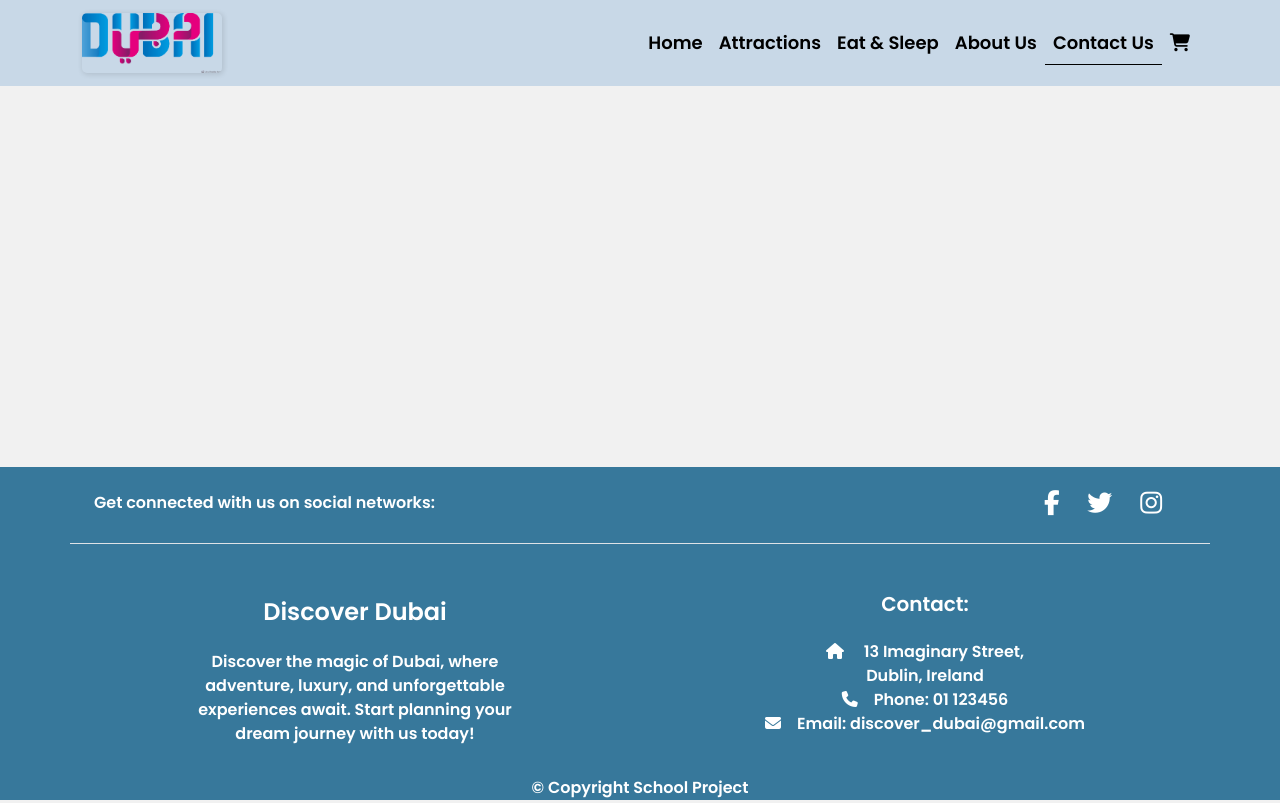
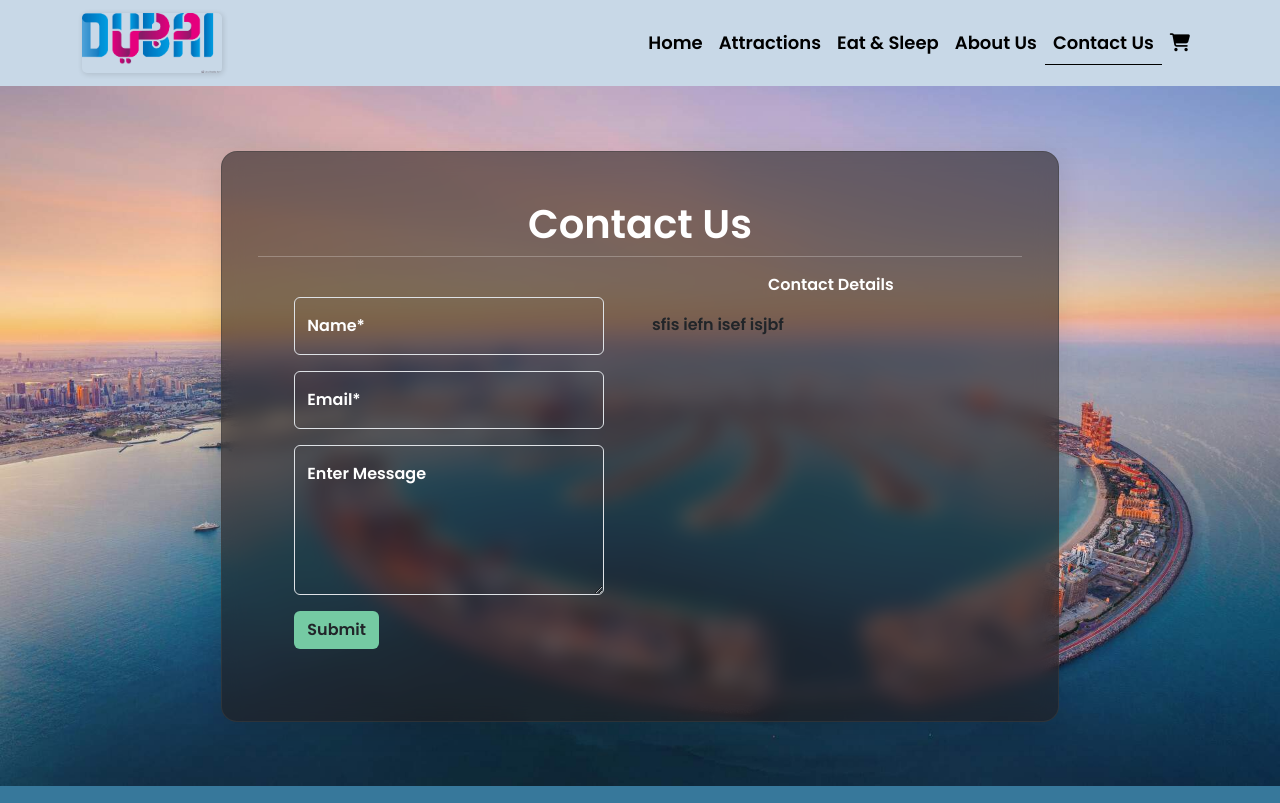
Before and after one commit to Dayana-N/travel-website, a plain HTML site: page contact.html in a window 1280 px wide. Shown: the top 803 px of the page. Drawn offline with nearby package versions, Linux system fonts and the light colour scheme.

Commit message:
add contact form

```diff
--- a/assets/styles/style.css
+++ b/assets/styles/style.css
@@ -217,6 +217,45 @@ img {
     padding: 50px;
 }
 
+/* Contact Page */
+.contact-img {
+    background-image: url(../media/images/dubai_beach_the_palm.jpg);
+    width: 100%;
+    min-height: 700px;
+    background-repeat: no-repeat;
+    background-position: center;
+    background-size: cover;
+    display: flex;
+    align-items: center;
+    justify-content: center;
+}
+
+.contact-container {
+    /* height: 300px; */
+    /* From https://css.glass */
+    background: rgb(35 28 28 / 58%);
+    border-radius: 16px;
+    box-shadow: 0 4px 30px rgba(0, 0, 0, 0.1);
+    backdrop-filter: blur(10.1px);
+    -webkit-backdrop-filter: blur(10.1px);
+    border: 1px solid rgba(64, 64, 64, 0.5);
+}
+
+#message {
+    height: 150px;
+}
+
+.form-floating label::after {
+    background-color: transparent !important;
+}
+#contactForm input,
+#contactForm textarea {
+    background-color: transparent;
+    color: var(--white);
+}
+#contactForm label {
+    color: var(--white);
+}
 /* Footer */
 
 #footer {
--- a/contact.html
+++ b/contact.html
@@ -40,19 +40,55 @@
                         <li class="nav-item">
                             <a class="nav-link active" href="contact.html">Contact Us</a>
                         </li>
-
                         <li class="nav-item">
                             <a class="nav-link" href="shopping_cart.html"> <i class="fa-solid fa-cart-shopping"
                                     style="color: #000;"></i></a>
                         </li>
-
-
-
                     </ul>
                 </div>
             </div>
         </nav>
     </header>
+    <section class="contact">
+        <div class="container-fluid">
+            <div class="row">
+                <div class="contact-img">
+
+                    <div class="col-12 col-md-10 col-lg-8 contact-container pt-3 p-1 p-md-5">
+                        <div class="row">
+                            <h1 class="text-center text-white">Contact Us</h1>
+                            <hr class="text-white">
+                            <div class="col-12 col-lg-6">
+                                <form action="#" class="form p-4" id="contactForm">
+
+                                    <div class="form-floating mb-3">
+                                        <input type="text" name="firstName" id="firstName" class="form-control" placeholder="Name" required>
+                                        <label for="firstName">Name*</label>
+                                    </div>
+                                    <div class="form-floating mb-3">
+                                        <input type="email" name="email" id="email" class="form-control" placeholder="Email" required>
+                                        <label for="email">Email*</label>
+                                    </div>
+                                    <div class="form-floating mb-3">
+                                        <textarea name="message" id="message" class="form-control" placeholder="Enter Message"></textarea>
+                                        <label for="message">Enter Message</label>
+                                    </div>
+                                    <button class="btn btn-green" type="submit">Submit</button>
+                                </form>
+                            </div>
+                            <div class="col-12 col-lg-6">
+                                <p class="text-center text-white">Contact Details</p>
+                                <p>sfis iefn isef isjbf</p>
+                            </div>
+                        </div>
+
+                    </div>
+                </div>
+
+            </div>
+
+        </div>
+    </section>
 
     <!-- Footer -->
     <footer class="text-center text-lg-start" id="footer">
```
Also changed, not shown: assets/media/images/dubai_beach_the_palm.jpg (added).
